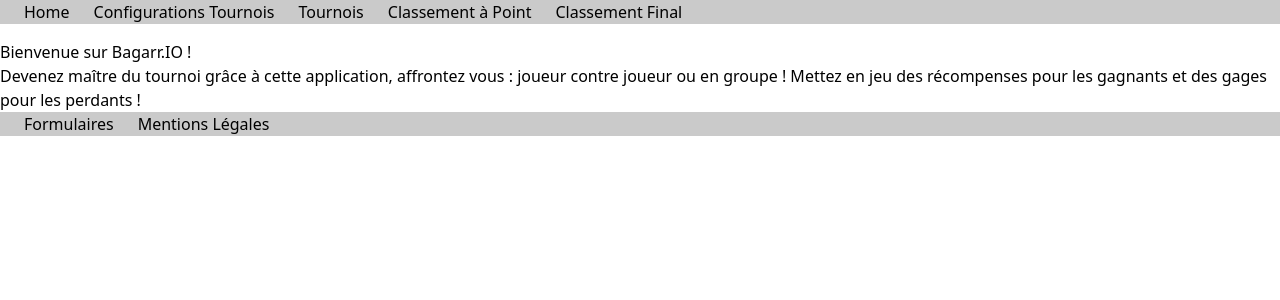
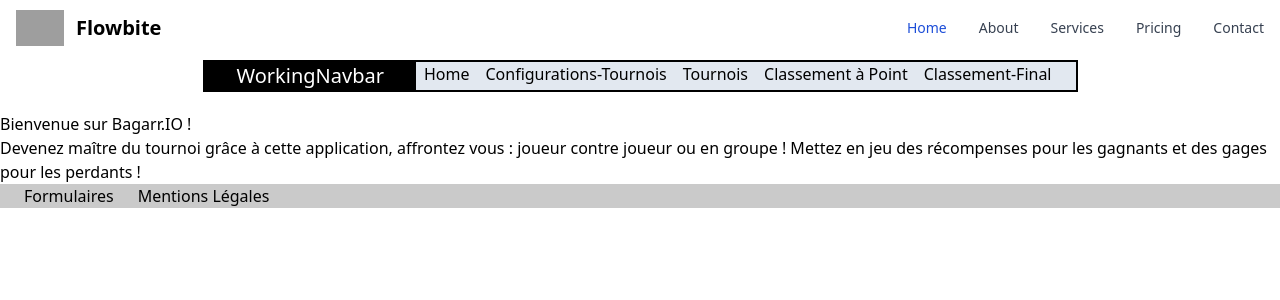
Before and after one commit to JoffreyChevalier/Bagarr.iO, a React (Vite) app in the folder frontend/: page / in a window 1280 px wide. Shown: the top 300 px of the page. Built offline with nearby package versions, Linux system fonts and the light colour scheme; grey boxes are pictures that could not be loaded.

Commit message:
create WorkingNavbar and begin Navbar

```diff
--- a/frontend/src/App.css
+++ b/frontend/src/App.css
@@ -1,6 +1,10 @@
 @tailwind base;
 @tailwind components;
 @tailwind utilities;
+
+/*************************************************************************
+*                          Random Avatar Navabar CSS
+**************************************************************************/
 
 .random-avatar {
   display: flex;
@@ -13,20 +17,9 @@
   margin-top: 1rem;
 }
 
-.navbar {
-  align-items: flex-end;
-  background-color: #8080806b;
-}
-
-.navbar nav {
-  display: flex;
-  margin-bottom: 1rem;
-  list-style: none;
-}
-
-.navbar a {
-  margin-left: 1.5rem;
-}
+/*************************************************************************
+*                          Footer Navabar CSS
+**************************************************************************/
 
 .footer {
   align-items: flex-end;
--- a/frontend/src/App.jsx
+++ b/frontend/src/App.jsx
@@ -8,6 +8,7 @@
 import PointGames from "@pages/PointGames";
 import FinalRanking from "@pages/FinalRanking";
 
+import Navbar from "@components/Navbar";
 import WorkingNavbar from "@components/WorkingNavbar";
 import Footer from "@components/Footer";
 
@@ -16,6 +17,7 @@
 function App() {
   return (
     <div className="App">
+      <Navbar />
       <WorkingNavbar />
       <Routes>
         <Route path="/" element={<Home />} />
--- /dev/null
+++ b/frontend/src/components/Navbar.jsx
@@ -0,0 +1,98 @@
+function Navbar() {
+  return (
+    <nav className="bg-white border-gray-200 px-2 sm:px-4 py-2.5 rounded dark:bg-gray-800">
+      <div className="container flex flex-wrap justify-between items-center mx-auto">
+        <a href="https://flowbite.com" className="flex items-center">
+          <img
+            src="/docs/images/logo.svg"
+            className="mr-3 h-6 sm:h-9"
+            alt="Flowbite Logo"
+          />
+          <span className="self-center text-xl font-semibold whitespace-nowrap dark:text-white">
+            Flowbite
+          </span>
+        </a>
+        <button
+          data-collapse-toggle="mobile-menu"
+          type="button"
+          className="inline-flex items-center p-2 ml-3 text-sm text-gray-500 rounded-lg md:hidden hover:bg-gray-100 focus:outline-none focus:ring-2 focus:ring-gray-200 dark:text-gray-400 dark:hover:bg-gray-700 dark:focus:ring-gray-600"
+          aria-controls="mobile-menu"
+          aria-expanded="false"
+        >
+          <span className="sr-only">Open main menu</span>
+          <svg
+            className="w-6 h-6"
+            fill="currentColor"
+            viewBox="0 0 20 20"
+            xmlns="http://www.w3.org/2000/svg"
+          >
+            <path
+              fillRule="evenodd"
+              d="M3 5a1 1 0 011-1h12a1 1 0 110 2H4a1 1 0 01-1-1zM3 10a1 1 0 011-1h12a1 1 0 110 2H4a1 1 0 01-1-1zM3 15a1 1 0 011-1h12a1 1 0 110 2H4a1 1 0 01-1-1z"
+              clipRule="evenodd"
+            />
+          </svg>
+          <svg
+            className="hidden w-6 h-6"
+            fill="currentColor"
+            viewBox="0 0 20 20"
+            xmlns="http://www.w3.org/2000/svg"
+          >
+            <path
+              fillRule="evenodd"
+              d="M4.293 4.293a1 1 0 011.414 0L10 8.586l4.293-4.293a1 1 0 111.414 1.414L11.414 10l4.293 4.293a1 1 0 01-1.414 1.414L10 11.414l-4.293 4.293a1 1 0 01-1.414-1.414L8.586 10 4.293 5.707a1 1 0 010-1.414z"
+              clipRule="evenodd"
+            />
+          </svg>
+        </button>
+        <div className="hidden w-full md:block md:w-auto" id="mobile-menu">
+          <ul className="flex flex-col mt-4 md:flex-row md:space-x-8 md:mt-0 md:text-sm md:font-medium">
+            <li>
+              <a
+                href="#"
+                className="block py-2 pr-4 pl-3 text-white bg-blue-700 rounded md:bg-transparent md:text-blue-700 md:p-0 dark:text-white"
+                aria-current="page"
+              >
+                Home
+              </a>
+            </li>
+            <li>
+              <a
+                href="#"
+                className="block py-2 pr-4 pl-3 text-gray-700 border-b border-gray-100 hover:bg-gray-50 md:hover:bg-transparent md:border-0 md:hover:text-blue-700 md:p-0 dark:text-gray-400 md:dark:hover:text-white dark:hover:bg-gray-700 dark:hover:text-white md:dark:hover:bg-transparent dark:border-gray-700"
+              >
+                About
+              </a>
+            </li>
+            <li>
+              <a
+                href="#"
+                className="block py-2 pr-4 pl-3 text-gray-700 border-b border-gray-100 hover:bg-gray-50 md:hover:bg-transparent md:border-0 md:hover:text-blue-700 md:p-0 dark:text-gray-400 md:dark:hover:text-white dark:hover:bg-gray-700 dark:hover:text-white md:dark:hover:bg-transparent dark:border-gray-700"
+              >
+                Services
+              </a>
+            </li>
+            <li>
+              <a
+                href="#"
+                className="block py-2 pr-4 pl-3 text-gray-700 border-b border-gray-100 hover:bg-gray-50 md:hover:bg-transparent md:border-0 md:hover:text-blue-700 md:p-0 dark:text-gray-400 md:dark:hover:text-white dark:hover:bg-gray-700 dark:hover:text-white md:dark:hover:bg-transparent dark:border-gray-700"
+              >
+                Pricing
+              </a>
+            </li>
+            <li>
+              <a
+                href="#"
+                className="block py-2 pr-4 pl-3 text-gray-700 hover:bg-gray-50 md:hover:bg-transparent md:border-0 md:hover:text-blue-700 md:p-0 dark:text-gray-400 md:dark:hover:text-white dark:hover:bg-gray-700 dark:hover:text-white md:dark:hover:bg-transparent"
+              >
+                Contact
+              </a>
+            </li>
+          </ul>
+        </div>
+      </div>
+    </nav>
+  );
+}
+
+export default Navbar;
--- a/frontend/src/components/WorkingNavbar.jsx
+++ b/frontend/src/components/WorkingNavbar.jsx
@@ -2,23 +2,28 @@
 
 function WorkingNavbar() {
   return (
-    <div className="navbar">
-      <nav>
-        <li>
+    <div className="flex mb-5 justify-center">
+      <nav className="flex mt-1 border-2 border-black bg-slate-200">
+        <h3 className="flex justify-center px-8 bg-black text-white text-xl">
+          WorkingNavbar
+        </h3>
+        <div className=" flex list-none mr-4  border-black">
+          <li className=" px-2 hover:bg-yellow-200">
             <NavLink to="/">Home</NavLink>
           </li>
-        <li>
-          <NavLink to="/configurations">Configurations Tournois</NavLink>
+          <li className=" px-2 hover:bg-yellow-200">
+            <NavLink to="/configurations">Configurations-Tournois</NavLink>
           </li>
-        <li>
+          <li className=" px-2 hover:bg-yellow-200">
             <NavLink to="/tournois">Tournois</NavLink>
           </li>
-        <li>
+          <li className=" px-2 hover:bg-yellow-200">
             <NavLink to="/classementpoint">Classement à Point</NavLink>
           </li>
-        <li>
-          <NavLink to="/classementfinal">Classement Final</NavLink>
+          <li className=" px-2 hover:bg-yellow-200">
+            <NavLink to="/classementfinal">Classement-Final</NavLink>
           </li>
+        </div>
       </nav>
     </div>
   );
--- a/frontend/tailwind.config.js
+++ b/frontend/tailwind.config.js
@@ -1,6 +1,13 @@
 module.exports = {
   content: ["./index.html", "./src/**/*.{vue,js,ts,jsx,tsx}"],
   theme: {
+    extend: {
+      colors: {
+        prim_color: "#07004D",
+        second_color: "#BA8208",
+        third_color: "#9A373F",
+      },
+    },
     extend: {},
   },
   plugins: [],
```
Lines whose indentation alone changed are shown as unchanged.
